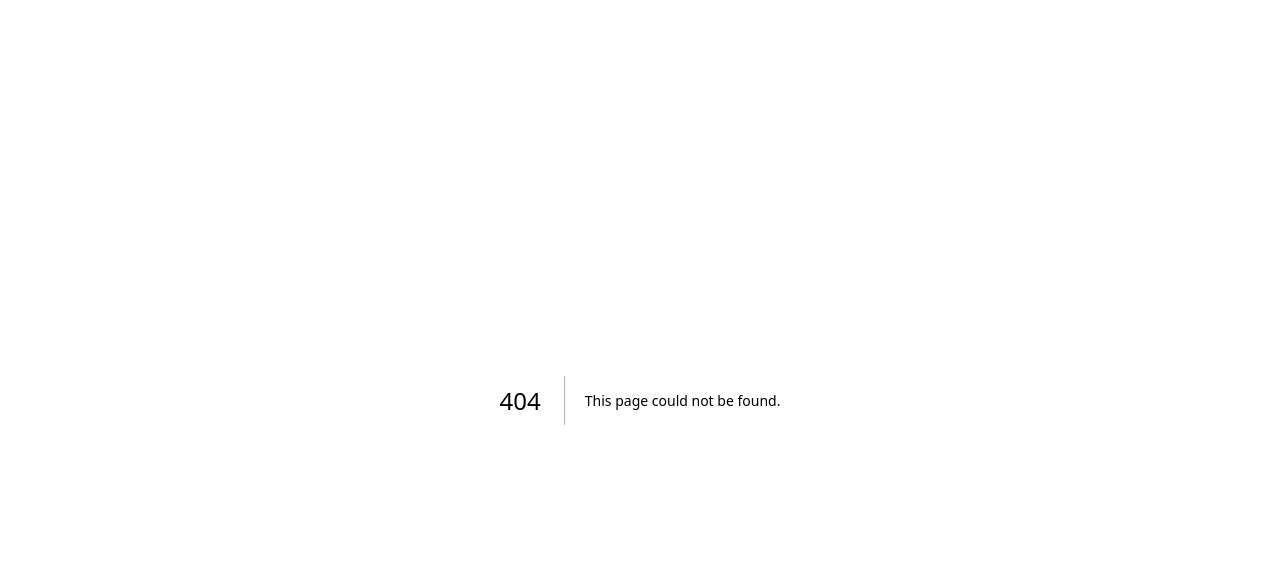
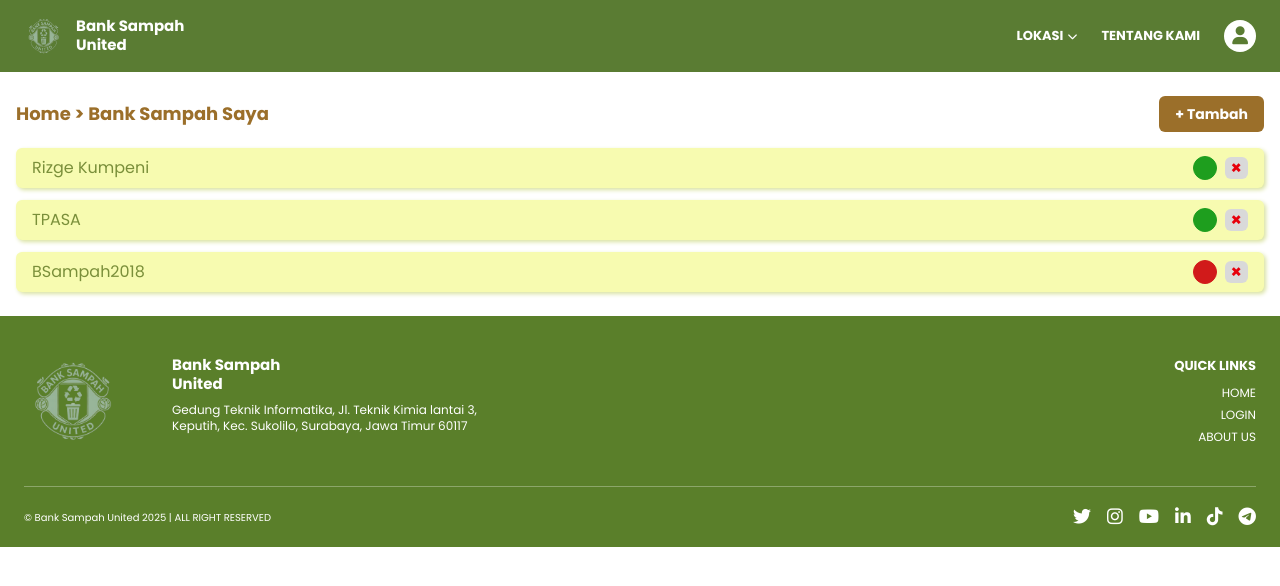
Before and after one commit to afelallaric/Bank-Sampah-United, a Next.js app: page /Bank_Sampah_Saya in a window 1280 px wide. Before the commit this address had no page. Shown: the top 586 px of the page. Built offline with nearby package versions, Linux system fonts and the light colour scheme.

Commit message:
Creating Prototype Page of Bank_Sampah_Saya

```diff
--- /dev/null
+++ b/app/Bank_Sampah_Saya/page.tsx
@@ -0,0 +1,157 @@
+import Head from 'next/head';
+
+export default function BankSampahPage() {
+  return (
+    <>
+      <Head>
+        <title>Bank Sampah Saya</title>
+        <meta name="viewport" content="width=device-width, initial-scale=1" />
+        <link
+          href="https://fonts.googleapis.com/css2?family=Poppins&display=swap"
+          rel="stylesheet"
+        />
+      </Head>
+
+      <div className="bg-white" style={{ fontFamily: "'Poppins', sans-serif" }}>
+        {/* Header */}
+        <header className="bg-[#5a7c33]">
+          <div className="max-w-7xl mx-auto flex items-center justify-between px-6 py-4">
+            <div className="flex items-center space-x-3">
+              <img
+                alt="Bank Sampah United logo"
+                height={40}
+                width={40}
+                src="/Images/Grey_Logo.png"
+                className="w-10 h-10"
+              />
+              <div className="text-white font-bold text-[15px] leading-tight">
+                <div>Bank Sampah</div>
+                <div>United</div>
+              </div>
+            </div>
+            <nav className="flex items-center space-x-6 text-white font-bold text-[13px]">
+              <button className="flex items-center gap-1 hover:underline">
+                LOKASI <i className="fas fa-chevron-down text-[10px]"></i>
+              </button>
+              <button className="hover:underline">TENTANG KAMI</button>
+              <button
+                aria-label="User profile"
+                className="bg-white rounded-full w-8 h-8 flex items-center justify-center text-[#5a7c33]"
+              >
+                <i className="fas fa-user text-lg"></i>
+              </button>
+            </nav>
+          </div>
+        </header>
+
+        {/* Main content */}
+        <main className="max-w-7xl mx-auto px-4 py-6">
+          <div className="flex justify-between items-center mb-4">
+            <h1 className="text-[#9b6f2a] font-semibold text-lg">
+              Home {'>'} Bank Sampah Saya
+            </h1>
+            <button
+              className="bg-[#9b6f2a] text-white text-sm font-semibold rounded-md px-4 py-2"
+              type="button"
+            >
+              + Tambah
+            </button>
+          </div>
+
+          <ul className="space-y-3">
+            {[
+              { name: 'Rizge Kumpeni', active: true },
+              { name: 'TPASA', active: true },
+              { name: 'BSampah2018', active: false },
+            ].map(({ name, active }, i) => (
+              <li
+                key={i}
+                className="flex items-center justify-between bg-[#f7fbb0] shadow-[2px_2px_4px_#d9e2a0] rounded-md px-4 py-2"
+              >
+                <span className="text-[#7a8f3a] text-base font-normal">{name}</span>
+                <div className="flex items-center space-x-2">
+                  <span
+                    aria-label={`Status ${active ? 'Active' : 'Inactive'}`}
+                    className={`w-6 h-6 rounded-full border ${
+                      active ? 'bg-[#1e9e1e] border-[#1e9e1e]' : 'bg-[#d11a1a] border-[#d11a1a]'
+                    }`}
+                  />
+                  <button
+                    aria-label={`Remove ${name}`}
+                    className="bg-[#d9d9d9] rounded-md px-1.5 py-0.5 text-red-600 font-bold text-lg leading-none"
+                    type="button"
+                  >
+                    ×
+                  </button>
+                </div>
+              </li>
+            ))}
+          </ul>
+        </main>
+
+      {/* Footer */}
+      <footer className="bg-[#5a7f2a] text-white">
+        <div className="max-w-7xl mx-auto px-6 py-10 flex flex-col md:flex-row justify-between gap-10">
+          <div className="flex flex-col md:flex-row md:items-start gap-1 md:gap-12">
+            <img
+              alt="Bank Sampah United grey logo"
+              height={100}
+              width={100}
+              src="/Images/Grey_Logo.png"
+            />
+            <div>
+              <div className="font-bold text-[15px] leading-tight mb-2">
+                Bank Sampah
+                <br />
+                United
+              </div>
+              <p className="text-[12px] max-w-xs leading-snug">
+                Gedung Teknik Informatika, Jl. Teknik Kimia lantai 3, Keputih,
+                Kec. Sukolilo, Surabaya, Jawa Timur 60117
+              </p>
+            </div>
+          </div>
+          <div className="text-right">
+            <div className="font-bold text-[13px] mb-2">QUICK LINKS</div>
+            <nav className="text-[12px] space-y-1">
+              <a className="block hover:underline" href="#">
+                HOME
+              </a>
+              <a className="block hover:underline" href="/Login">
+                LOGIN
+              </a>
+              <a className="block hover:underline" href="#">
+                ABOUT US
+              </a>
+            </nav>
+          </div>
+        </div>
+        <hr className="border-t border-white/30 mx-6" />
+        <div className="max-w-7xl mx-auto px-6 py-4 flex flex-col md:flex-row justify-between items-center text-[10px]">
+          <div>© Bank Sampah United 2025 | ALL RIGHT RESERVED</div>
+          <div className="flex space-x-4 mt-3 md:mt-0 text-white text-lg">
+            <a aria-label="Twitter" className="hover:text-[#1da1f2]" href="#">
+              <i className="fab fa-twitter"></i>
+            </a>
+            <a aria-label="Instagram" className="hover:text-[#e1306c]" href="#">
+              <i className="fab fa-instagram"></i>
+            </a>
+            <a aria-label="YouTube" className="hover:text-[#ff0000]" href="#">
+              <i className="fab fa-youtube"></i>
+            </a>
+            <a aria-label="LinkedIn" className="hover:text-[#0077b5]" href="#">
+              <i className="fab fa-linkedin-in"></i>
+            </a>
+            <a aria-label="TikTok" className="hover:text-[#000000]" href="#">
+              <i className="fab fa-tiktok"></i>
+            </a>
+            <a aria-label="Telegram" className="hover:text-[#0088cc]" href="#">
+              <i className="fab fa-telegram-plane"></i>
+            </a>
+          </div>
+        </div>
+      </footer>
+      </div>
+    </>
+  );
+}
```
